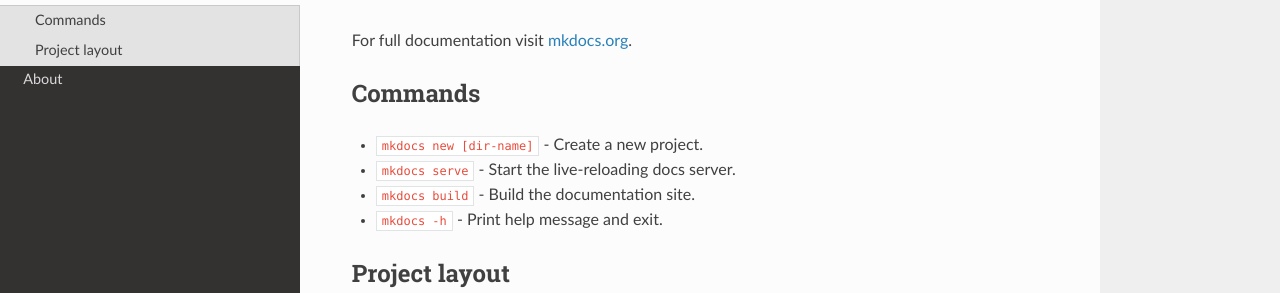
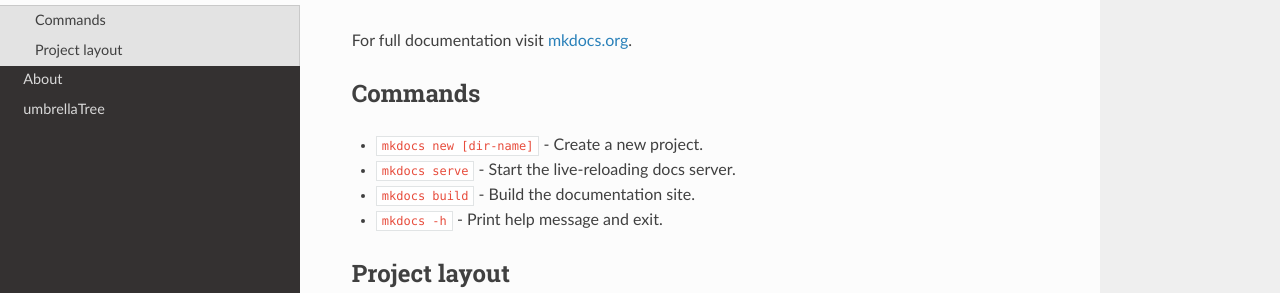
Before and after one commit to auden77/uberdocs, an MkDocs documentation site: the page built from docs/index.md, in a window 1280 px wide. Shown: the part 131-424 px from the top of the page. Built offline with MkDocs 1.6.1, drawn with Linux system fonts in a browser that asks for light colours; nearby versions of some CDN libraries.

Commit message:
Update mkdocs.yml to include umbrellaTree.md

```diff
--- a/mkdocs.yml
+++ b/mkdocs.yml
@@ -3,3 +3,4 @@
 nav:
   - Home: index.md
   - About: about.md
+  - umbrellaTree: umbrellaTree.md
```
